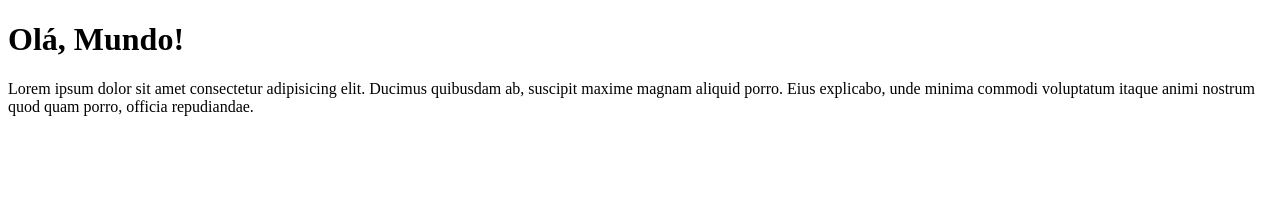
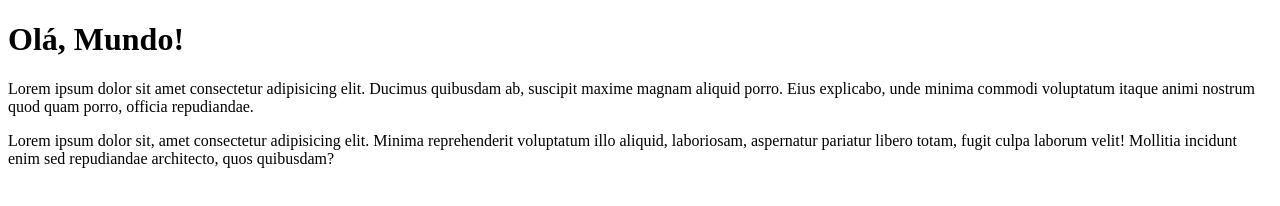
Before and after one commit to felipeguima17/Ola-Mundo, a plain HTML site: page site-exemplo/index.html in a window 1280 px wide. Drawn offline with Linux system fonts and the light colour scheme.

Commit message:
adicionei um paragráfo

```diff
--- a/site-exemplo/index.html
+++ b/site-exemplo/index.html
@@ -9,5 +9,6 @@
 <body>
     <h1>Olá, Mundo!</h1>
     <p>Lorem ipsum dolor sit amet consectetur adipisicing elit. Ducimus quibusdam ab, suscipit maxime magnam aliquid porro. Eius explicabo, unde minima commodi voluptatum itaque animi nostrum quod quam porro, officia repudiandae.</p>
+    <p>Lorem ipsum dolor sit, amet consectetur adipisicing elit. Minima reprehenderit voluptatum illo aliquid, laboriosam, aspernatur pariatur libero totam, fugit culpa laborum velit! Mollitia incidunt enim sed repudiandae architecto, quos quibusdam?</p>
 </body>
 </html>
```
